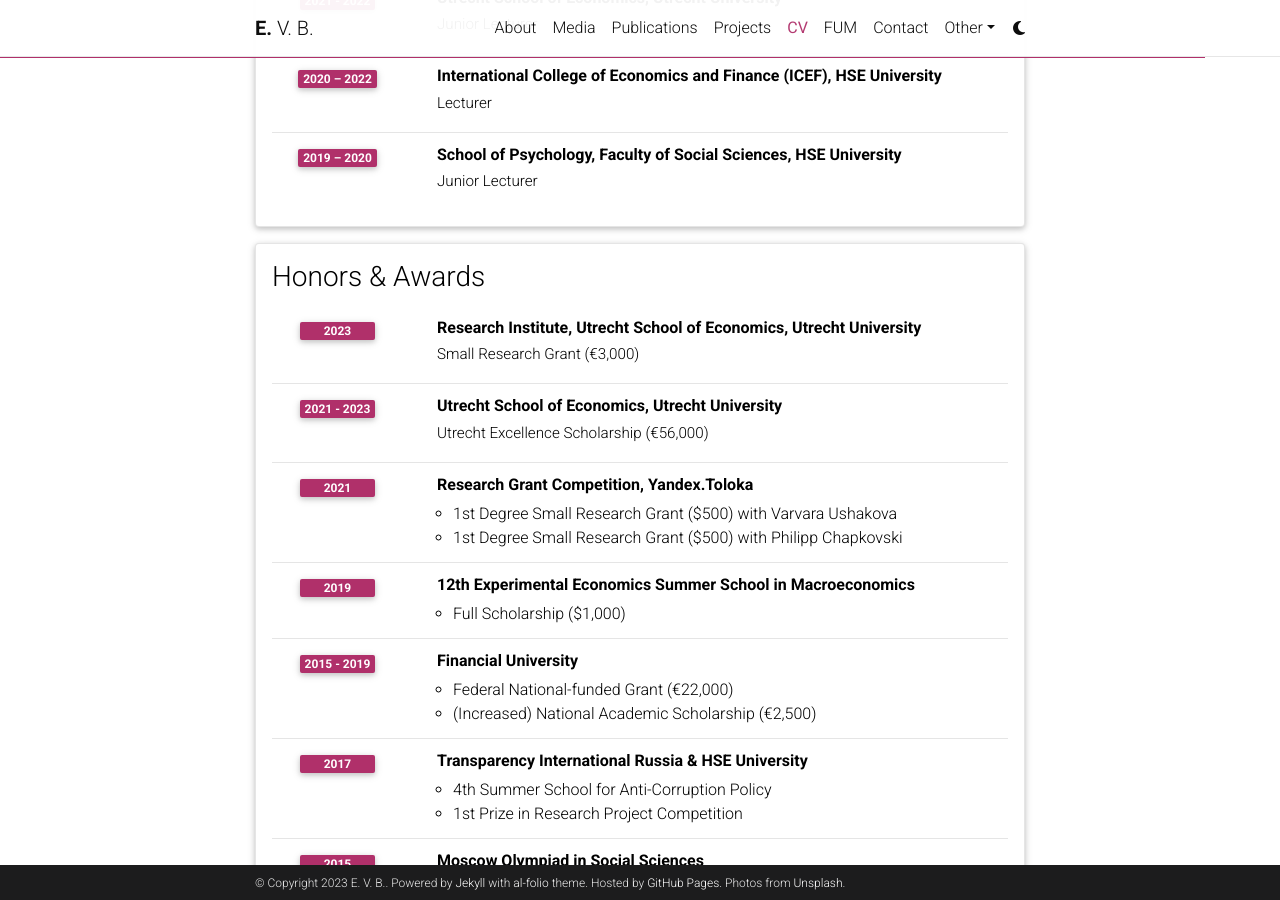
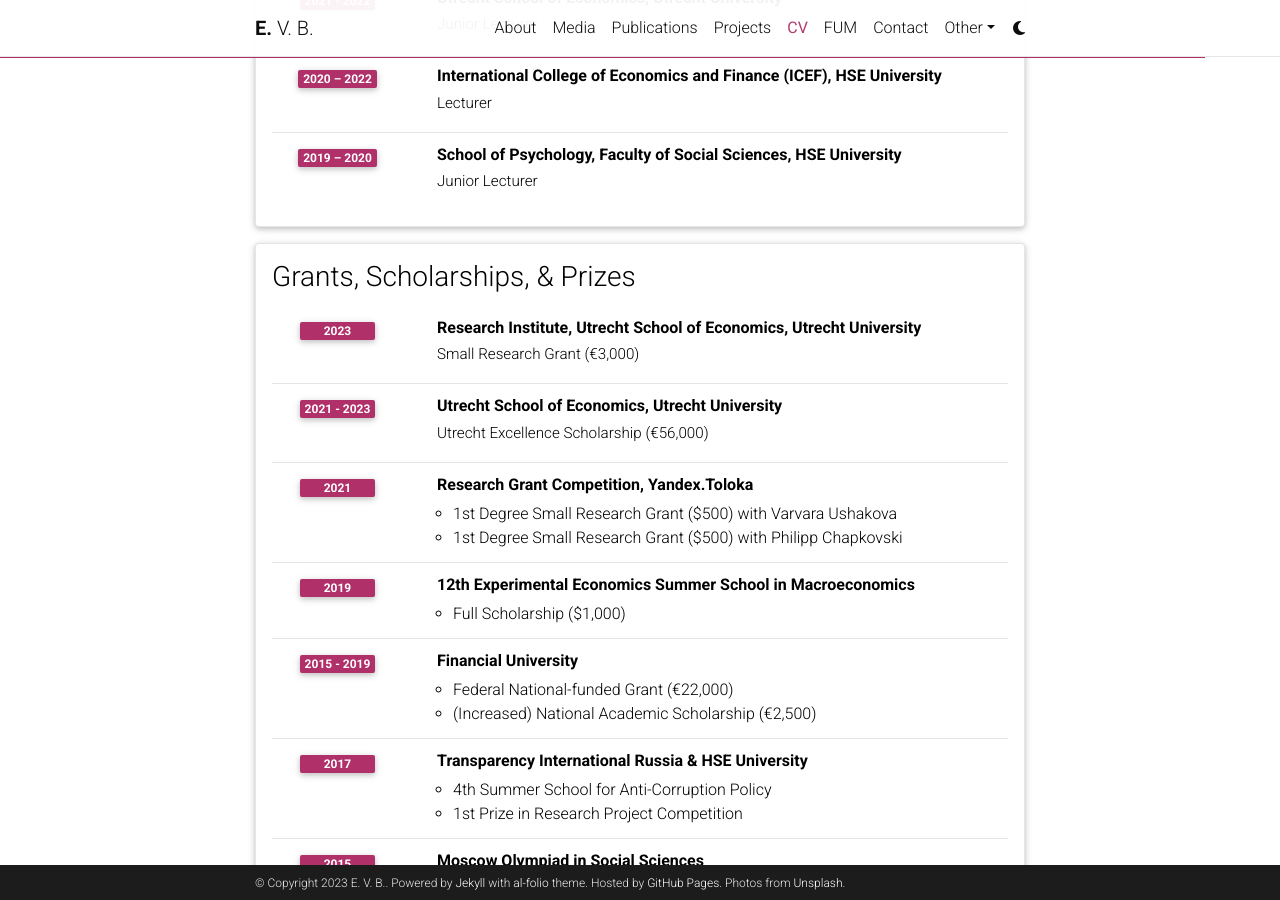
Before and after one commit to egorbronnikov/egorbronnikov.github.io, a Jekyll site: the page built from _pages/cv.md, in a window 1280 px wide and 900 px high, scrolled down 2272 px. Built offline with Jekyll 4.4.1, drawn with Linux system fonts in a browser that asks for light colours; comment, search, counter and statistics services are not loaded; a style sheet for code colours, icons or effects is not loaded.

Commit message:
Update cv.yml

```diff
--- a/_data/cv.yml
+++ b/_data/cv.yml
@@ -93,7 +93,7 @@
 
 
 
-- title: Honors & Awards
+- title: Grants, Scholarships, & Prizes
   type: time_table
   contents:
       - title: Research Institute, Utrecht School of Economics, Utrecht University
```
